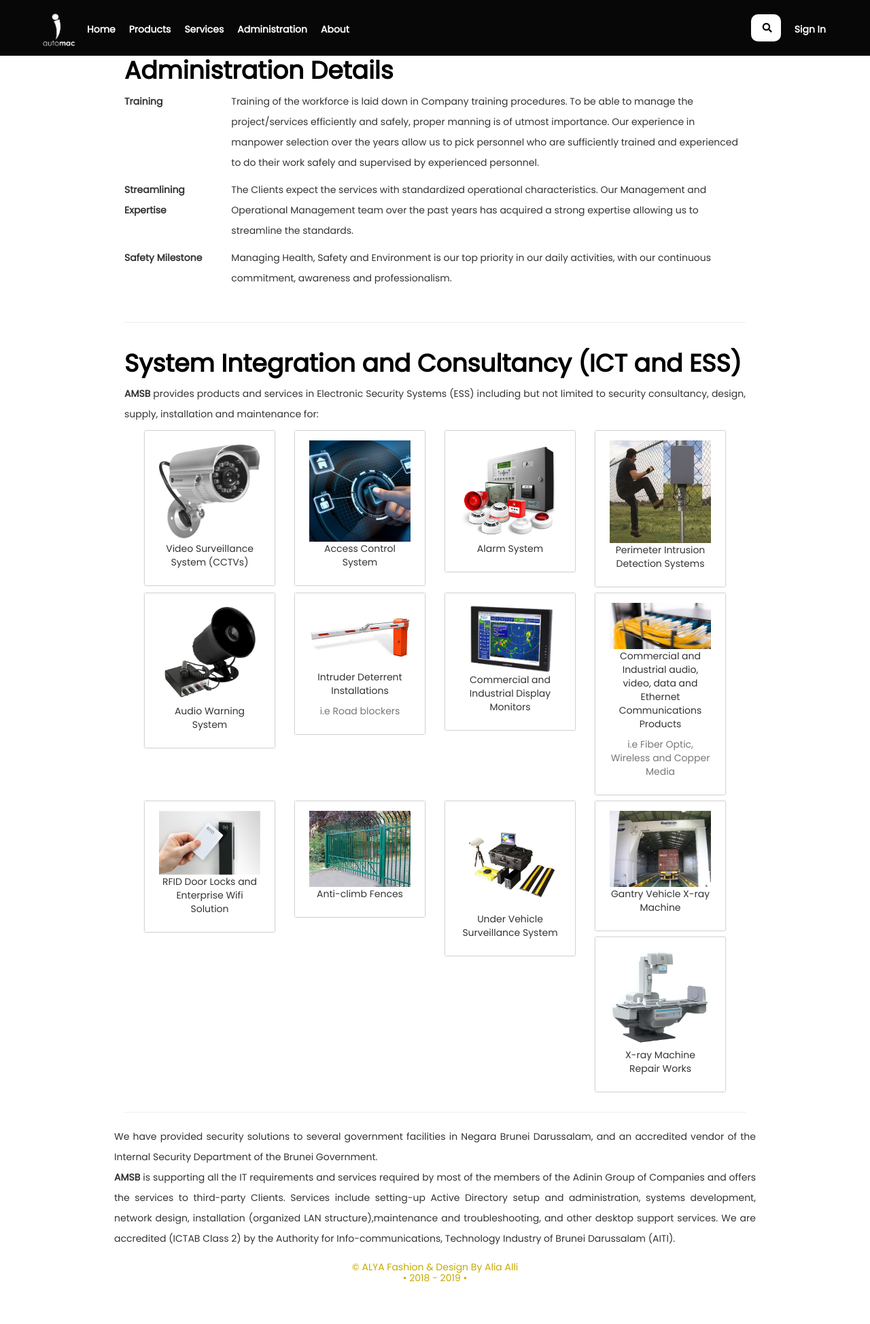
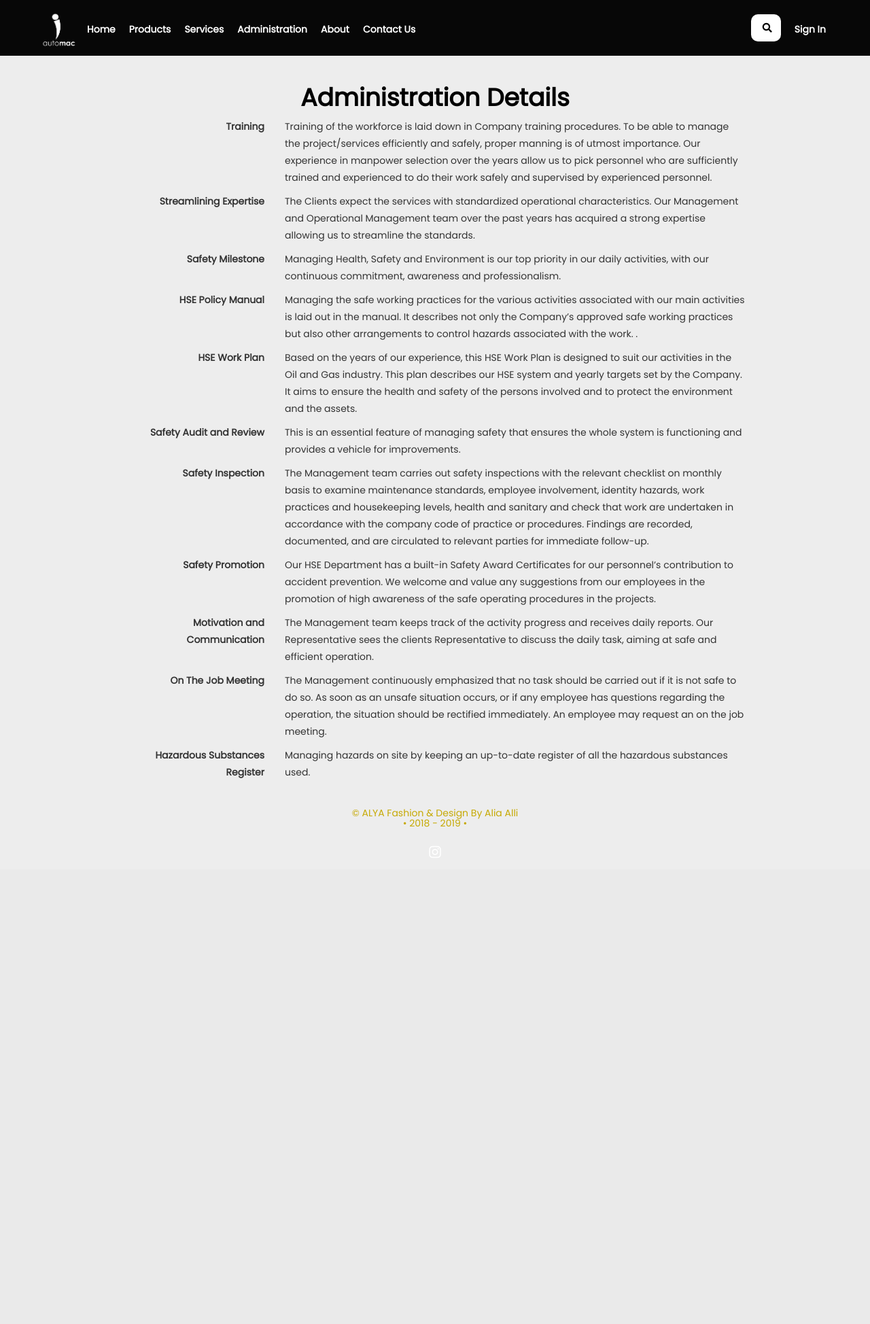
Before and after one commit to Arifakhrullah/AUTOMAC3, a PHP site: page /administration.php in a window 1280 px wide. Shown: the whole page at 68% size. After the commit the page ends 1262 px from the top, so only its background shows below. Run offline with PHP 8.4, Linux system fonts and the light colour scheme; some libraries are stand-ins or nearby versions.

Commit message:
Major Changes

```diff
--- a/administration.php
+++ b/administration.php
@@ -1,143 +1,58 @@
 <?php include("header.php"); ?>
     <div class="container wow fadeInUp" style="padding-left: 10%; padding-right: 10%;">
         <div class="row">
-            <div class="col-md-12" id="service1" style="line-height: 3rem;">
-                <h1 id="header__black">Administration Details</h1>
+            <div class="col-md-12" id="service1" style="line-height: 2.5rem;">
+                <h1 id="header__black" class="text-center" style="padding-top: 40px;">Administration Details</h1>
                 <dl class="row">
-                    <p class="col-md-2"><b>Training</b></p>
-                    <p class="col-md-10">Training of the workforce is laid down in Company training procedures. To be able to manage the project/services efficiently and safely, proper manning is of utmost importance. Our experience in manpower selection over the years allow us to pick personnel who are sufficiently trained and experienced to do their work safely and supervised by experienced personnel.</p>
-                    <hr>
-                    <p class="col-md-2"><b>Streamlining Expertise</b></p>
-                    <p class="col-md-10">The Clients expect the services with standardized operational characteristics. Our Management and Operational Management team over the past years has acquired a strong expertise allowing us to streamline the standards.</p>
+                    <p class="col-md-3 visible-lg visible-md visible-sm text-right"><b>Training</b></p>
+                    <p class="col-md-3 visible-xs text-left"><b>Training</b></p>
+                    <p class="col-md-9">Training of the workforce is laid down in Company training procedures. To be able to manage the project/services efficiently and safely, proper manning is of utmost importance. Our experience in manpower selection over the years allow us to pick personnel who are sufficiently trained and experienced to do their work safely and supervised by experienced personnel.</p>
                     <br>
-                    <p class="col-md-2"><b>Safety Milestone</b></p>
-                    <p class="col-md-10">Managing Health, Safety and Environment is our top priority in our daily activities, with our continuous commitment, awareness and professionalism.</p>
+                    <p class="col-md-3 visible-lg visible-md visible-sm text-right"><b>Streamlining Expertise</b></p>
+                    <p class="col-md-3 visible-xs text-left"><b>Streamlining Expertise</b></p>
+                    <p class="col-md-9">The Clients expect the services with standardized operational characteristics. Our Management and Operational Management team over the past years has acquired a strong expertise allowing us to streamline the standards.</p>
+                    <br>
+                    <p class="col-md-3 visible-lg visible-md visible-sm text-right"><b>Safety Milestone</b></p>
+                    <p class="col-md-3 visible-xs text-left"><b>Safety Milestone</b></p>
+                    <p class="col-md-9">Managing Health, Safety and Environment is our top priority in our daily activities, with our continuous commitment, awareness and professionalism.</p>
+                    <br>
+                    <p class="col-md-3 visible-lg visible-md visible-sm text-right"><b>HSE Policy Manual</b></p>
+                    <p class="col-md-3 visible-xs text-left"><b>HSE Policy Manual</b></p>
+                    <p class="col-md-9">Managing the safe working practices for the various activities associated with our main activities is
+                    laid out in the manual. It describes not only the Company’s approved safe working practices but also other arrangements to control hazards associated with the work.
+                    .</p>
+                    <br>
+                    <p class="col-md-3 visible-lg visible-md visible-sm text-right"><b>HSE Work Plan</b></p>
+                    <p class="col-md-3 visible-xs text-left"><b>HSE Work Plan</b></p>
+                    <p class="col-md-9">Based on the years of our experience, this HSE Work Plan is designed to suit our activities in the Oil and Gas industry. This plan describes our HSE system and yearly targets set by the Company. It aims to ensure the health and safety of the persons involved and to protect the environment and the assets.</p>
+                    <br>
+                    <p class="col-md-3 visible-lg visible-md visible-sm text-right"><b>Safety Audit and Review</b></p>
+                    <p class="col-md-3 visible-xs text-left"><b>Safety Audit and Review</b></p>
+                    <p class="col-md-9">This is an essential feature of managing safety that ensures the whole system is functioning and provides a vehicle for improvements.</p>
+                    <br>
+                    <p class="col-md-3 visible-lg visible-md visible-sm text-right"><b>Safety Inspection</b></p>
+                    <p class="col-md-3 visible-xs text-left"><b>Safety Inspection</b></p>
+                    <p class="col-md-9">The Management team carries out safety inspections with the relevant checklist on monthly basis to examine maintenance standards, employee involvement, identity hazards, work practices and housekeeping levels, health and sanitary and check that work are undertaken in accordance with the company code of practice or procedures. Findings are recorded, documented, and are circulated to relevant parties for immediate follow-up.</p>
+                    <br>
+                    <p class="col-md-3 visible-lg visible-md visible-sm text-right"><b>Safety Promotion</b></p>
+                    <p class="col-md-3 visible-xs text-left"><b>Safety Promotion</b></p>
+                    <p class="col-md-9">Our HSE Department has a built-in Safety Award Certificates for our personnel’s contribution to accident prevention. We welcome and value any suggestions from our employees in the promotion of high awareness of the safe operating procedures in the projects.</p>
+                    <br>
+                    <p class="col-md-3 visible-lg visible-md visible-sm text-right"><b>Motivation and Communication</b></p>
+                    <p class="col-md-3 visible-xs text-left"><b>Motivation and Communication</b></p>
+                    <p class="col-md-9">The Management team keeps track of the activity progress and receives daily reports. Our Representative sees the clients Representative to discuss the daily task, aiming at safe and efficient operation.</p>
+                    <br>
+                    <p class="col-md-3 visible-lg visible-md visible-sm text-right"><b>On The Job Meeting</b></p>
+                    <p class="col-md-3 visible-xs text-left"><b>On The Job Meeting</b></p>
+                    <p class="col-md-9">The Management continuously emphasized that no task should be carried out if it is not safe to do so. As soon as an unsafe situation occurs, or if any employee has questions regarding the operation, the situation should be rectified immediately. An employee may request an on the job meeting.</p>
+                    <br>
+                    <p class="col-md-3 visible-lg visible-md visible-sm text-right"><b>Hazardous Substances Register</b></p>
+                    <p class="col-md-3 visible-xs text-left"><b>Hazardous Substances Register</b></p>
+                    <p class="col-md-9">Managing hazards on site by keeping an up-to-date register of all the hazardous substances used.</p>
+                    <br>
 
                 </dl>
             </div>
         </div>
-        <hr>
-        <div class="row">
-            <div class="col-md-12" id="service2">
-                <h1 id="header__black">System Integration and Consultancy &#40;ICT and ESS&#41;</h1>
-                <p style="text-align: justify; line-height: 3rem;"><b>AMSB</b> provides products and services in Electronic Security Systems (ESS) including but not limited to security consultancy, design, supply, installation and maintenance for:
-                </p>
-                <div class="container-fluid">
-                    <div class="col-md-3">
-                        <div class="card">
-                            <div class="card-body">
-                                <img src="assets/img/services/CCTV.png" class="card-img-top img-responsive" alt="..." style="width: 100%;">
-                                <p class="card-text text-center">Video Surveillance System &#40;CCTVs&#41;</p>
-                            </div>
-                        </div>
-                    </div>
-                    <div class="col-md-3">
-                        <div class="card">
-                            <div class="card-body">
-                                <img src="assets/img/services/ACS.jpg" class="card-img-top img-responsive" alt="..." style="width: 100%;">
-                                <p class="card-text text-center">Access Control System</p>
-                            </div>
-                        </div>
-                    </div>
-                    <div class="col-md-3">
-                        <div class="card">
-                            <div class="card-body">
-                                <img src="assets/img/services/Alarm%20System.jpg" class="card-img-top img-responsive" alt="..." style="width: 100%;">
-                                <p class="card-text text-center">Alarm System</p>
-                            </div>
-                        </div>
-                    </div>
-                    <div class="col-md-3">
-                        <div class="card">
-                            <div class="card-body">
-                                <img src="assets/img/services/PIDS.jpg" class="card-img-top img-responsive" alt="..." style="width: 100%;">
-                                <p class="card-text text-center">Perimeter Intrusion Detection Systems</p>
-                            </div>
-                        </div>
-                    </div>
-                    <div class="col-md-3">
-                        <div class="card">
-                            <div class="card-body">
-                                <img src="assets/img/services/Audio%20Warning%20System.jpeg" class="card-img-top img-responsive" alt="..." style="width: 100%;">
-                                <p class="card-text text-center">Audio Warning System</p>
-                            </div>
-                        </div>
-                    </div>
-                    <div class="col-md-3">
-                        <div class="card">
-                            <div class="card-body">
-                                <img src="assets/img/services/Optima%20Arm%20Barrier.jpg" class="card-img-top img-responsive" alt="..." style="width: 100%;">
-                                <p class="card-text text-center">Intruder Deterrent Installations</p>
-                                <p class="text-muted text-center">i.e Road blockers</p>
-                            </div>
-                        </div>
-                    </div>
-                    <div class="col-md-3">
-                        <div class="card">
-                            <div class="card-body">
-                                <img src="assets/img/services/Monitor.png" class="card-img-top img-responsive" alt="..." style="width: 100%;">
-                                <p class="card-text text-center">Commercial and Industrial Display Monitors</p>
-                            </div>
-                        </div>
-                    </div>
-                    <div class="col-md-3">
-                        <div class="card">
-                            <div class="card-body">
-                                <img src="assets/img/services/Optic.jpg" class="card-img-top img-responsive" alt="..." style="width: 100%;">
-                                <p class="card-text text-center">Commercial and Industrial audio, video, data and Ethernet Communications Products</p>
-                                <p class="text-muted text-center">i.e Fiber Optic, Wireless and Copper Media</p>
-                            </div>
-                        </div>
-                    </div>
-                    <div class="col-md-3">
-                        <div class="card">
-                            <div class="card-body">
-                                <img src="assets/img/services/RFID.png" class="card-img-top img-responsive" alt="..." style="width: 100%;">
-                                <p class="card-text text-center">RFID Door Locks and Enterprise Wifi Solution</p>
-                            </div>
-                        </div>
-                    </div>
-                    <div class="col-md-3">
-                        <div class="card">
-                            <div class="card-body">
-                                <img src="assets/img/services/Anti%20Climb%20Fence.jpg" class="card-img-top img-responsive" alt="..." style="width: 100%;">
-                                <p class="card-text text-center">Anti-climb Fences</p>
-                            </div>
-                        </div>
-                    </div>
-                    <div class="col-md-3">
-                        <div class="card">
-                            <div class="card-body">
-                                <img src="assets/img/services/UVSS.jpg" class="card-img-top img-responsive" alt="..." style="width: 100%;">
-                                <p class="card-text text-center">Under Vehicle Surveillance System </p>
-                            </div>
-                        </div>
-                    </div>
-                    <div class="col-md-3">
-                        <div class="card">
-                            <div class="card-body">
-                                <img src="assets/img/services/Gantry%20Vehicle%20X-ray%20machine.jpg" class="card-img-top img-responsive" alt="..." style="width: 100%;">
-                                <p class="card-text text-center">Gantry Vehicle X-ray Machine</p>
-                            </div>
-                        </div>
-                    </div>
-                    <div class="col-md-3">
-                        <div class="card">
-                            <div class="card-body">
-                                <img src="assets/img/services/Xray.jpg" class="card-img-top img-responsive" alt="..." style="width: 100%;">
-                                <p class="card-text text-center">X-ray Machine Repair Works</p>
-                            </div>
-                        </div>
-                    </div>
-                </div>
-                <hr>
-                <div class="row">
-                    <p style="text-align: justify; line-height: 3rem;">We have provided security solutions to several government facilities in Negara Brunei Darussalam, and an accredited vendor of the Internal Security Department of the Brunei Government.
-                    <br>
-                    <b>AMSB</b> is supporting all the IT requirements and services required by most of the members of the Adinin Group of Companies and offers the services to third-party Clients. Services include setting-up Active Directory setup and administration, systems development, network design, installation (organized LAN structure),maintenance and troubleshooting, and  other desktop support services. We are accredited (ICTAB Class 2) by the Authority for Info-communications, Technology Industry of Brunei Darussalam (AITI).
-                    </p>
-                </div>
-            </div>
-        </div>
       </div>
 <?php include("footer.php"); ?>
--- a/css/custom/style.css
+++ b/css/custom/style.css
@@ -14,7 +14,7 @@ body::-webkit-scrollbar-thumb {
 
 body {
     font-family: 'Poppins', sans-serif;
-     background-color: #ffffff;
+     background-color: #ededed;
 /*   background-color: #0f0f0f;*/
     font-weight: 300;
     min-height: 100%;
@@ -162,6 +162,7 @@ nav {
 
 #navbar a:hover {
     background-color: transparent;
+    color: #657ab3;
 }
 
 .dropdown-menu {
@@ -182,7 +183,8 @@ nav {
       height: 2px;
       bottom: 0;
       left: 0;
-      background-color: #c6a903;
+      background-color: #657ab3;
+/*      background-color: #c6a903;*/
       visibility: hidden;
       -webkit-transform: scaleX(0);
       transform: scaleX(0);
@@ -273,20 +275,6 @@ div[id="heading"] h1{
     letter-spacing: 1rem;
     font-weight: 800;
 }
-
-/*
-.ml12 {
-  font-weight: 200;
-  font-size: 2.2rem;
-  text-transform: uppercase;
-  letter-spacing: 0.5em;
-}
-
-.ml12 .letter {
-  display: inline-block;
-  line-height: 1em;
-}
-*/
 
 .ml5 {
   position: relative;
@@ -777,7 +765,8 @@ nav.shrink .search_icon {
 /*    padding: 1rem;*/
 }
 
-.admin-menu .nav > li > a:focus{             background-color: #c6a903;
+.admin-menu .nav > li > a:focus{
+    background-color: #c6a903;
     border-radius: 0 none;
 }
 
@@ -1156,4 +1145,5 @@ a.shop-div:hover{
 #service2 .card {
     margin-bottom: 1rem;
 /*    border: 1px solid red;*/
+    height: 23rem;
 }
--- a/header.php
+++ b/header.php
@@ -24,7 +24,7 @@
     <meta name="author" content="Arif Fakhrullah">
 
     <!-- Browser TAB Icon -->
-    <link rel="icon" href="assets/img/favicon-alt.png">
+    <link rel="icon" href="assets/logo/favicon.ico">
 
     <title>AUTOMAC MULTIRESOURCES</title>
 
@@ -112,7 +112,10 @@
                         <a class="nav-link" href="administration.php">Administration</a>
                     </li>
                     <li class="nav-item">
-                        <a class="nav-link" href="about.php">About</a>
+                        <a class="nav-link" href="about.php#about">About</a>
+                    </li>
+                    <li class="nav-item">
+                        <a class="nav-link" href="about.php#contact">Contact Us</a>
                     </li>
                 </ul>
 
```
Also changed, not shown: about.php (+71 -50 lines), services.php (+21 -21 lines), assets/logo/big logo.png (added), assets/logo/favicon.ico (added), assets/logo/favicon.png (added).
